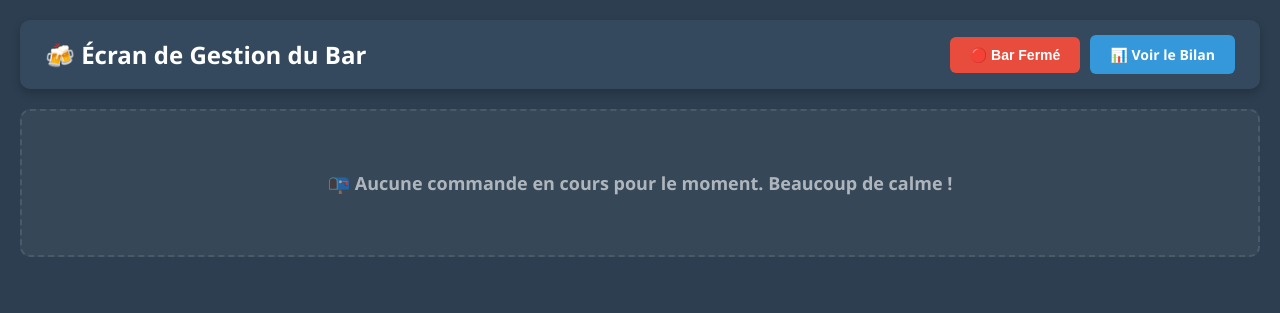
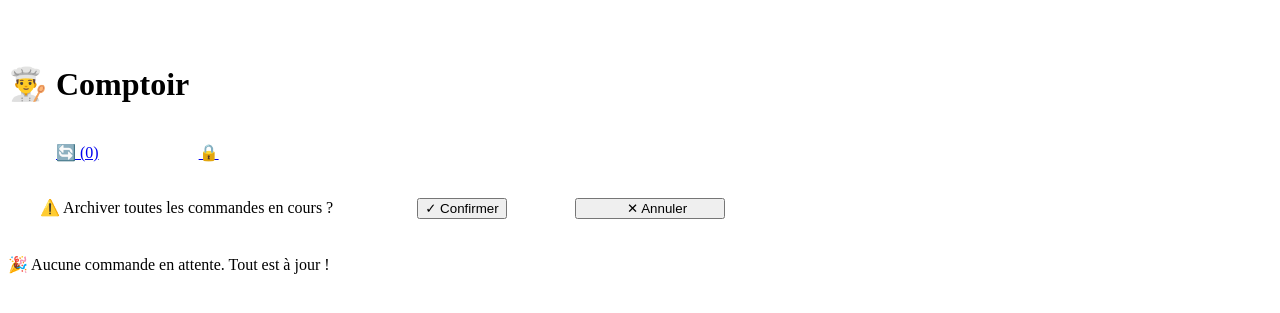
Before and after one commit to HugoLrdd/site_base_nautique, a Flask app: page /bar in a window 1280 px wide. Shown: the top 313 px of the page. Run offline with Flask 3, Linux system fonts and the light colour scheme; the visitor is signed in with stand-in values (Sample User, id 1).

Commit message:
Update bar.html

```diff
--- a/templates/bar.html
+++ b/templates/bar.html
@@ -3,104 +3,228 @@
 <head>
     <meta charset="UTF-8">
     <meta name="viewport" content="width=device-width, initial-scale=1.0">
-    <title>Gestion Bar - Base Nautique</title>
+    <title>Écran Bar - Gestion des commandes</title>
     <style>
-        body { font-family: 'Segoe UI', Arial, sans-serif; background-color: #2c3e50; margin: 0; padding: 20px; color: #333; }
+        * { box-sizing: border-box; }
 
-        .header { display: flex; justify-content: space-between; align-items: center; background: #34495e; padding: 15px 25px; border-radius: 10px; margin-bottom: 20px; box-shadow: 0 4px 10px rgba(0,0,0,0.2); }
-        .header h1 { margin: 0; color: white; font-size: 24px; }
-        .header-btns { display: flex; gap: 10px; align-items: center; }
-
-        .btn-toggle { padding: 10px 20px; border: none; border-radius: 6px; font-weight: bold; cursor: pointer; font-size: 14px; }
-        .btn-toggle.ouvert { background-color: #2ecc71; color: white; }
-        .btn-toggle.ferme { background-color: #e74c3c; color: white; }
-
-        .btn-bilan { background-color: #3498db; color: white; border: none; padding: 10px 20px; border-radius: 6px; font-weight: bold; text-decoration: none; font-size: 14px; }
-        .btn-bilan:hover { background-color: #2980b9; }
-
-        .grid { display: grid; grid-template-columns: repeat(auto-fill, minmax(280px, 1fr)); gap: 20px; }
-
-        .card { background: white; border-radius: 10px; box-shadow: 0 6px 18px rgba(0,0,0,0.15); overflow: hidden; display: flex; flex-direction: column; transition: transform 0.2s; }
-        .card:hover { transform: translateY(-2px); }
-
-        .card-header { padding: 15px; color: white; font-weight: bold; display: flex; justify-content: space-between; align-items: center; }
-        .card-header.preparation { background-color: #e67e22; }
-        .card-header.prete { background-color: #2ecc71; animation: clignote 1.5s infinite; }
-
-        @keyframes clignote {
-            0% { opacity: 1; }
-            50% { opacity: 0.7; }
-            100% { opacity: 1; }
+        body {
+            font-family: 'Segoe UI', Arial, sans-serif;
+            background-color: #2c3e50;
+            margin: 0;
+            padding: 0;
+            color: #ecf0f1;
         }
 
-        .card-body { padding: 20px; flex-grow: 1; }
-        .liste-produits { margin: 0; padding-left: 20px; font-size: 16px; font-weight: 500; }
-        .liste-produits li { margin-bottom: 6px; }
+        .header {
+            background-color: #1a252f;
+            padding: 12px 15px;
+            display: flex;
+            justify-content: space-between;
+            align-items: center;
+            position: sticky;
+            top: 0;
+            z-index: 100;
+            box-shadow: 0 2px 8px rgba(0,0,0,0.3);
+        }
+        .header h1 { margin: 0; color: #3498db; font-size: 18px; }
+        .header-btns { display: flex; gap: 8px; }
+        .btn-refresh { background-color: #3498db; color: white; border: none; padding: 8px 12px; border-radius: 5px; font-weight: bold; cursor: pointer; text-decoration: none; font-size: 13px; }
+        .btn-archiver-tout { background-color: #e74c3c; color: white; border: none; padding: 8px 12px; border-radius: 5px; font-weight: bold; cursor: pointer; text-decoration: none; font-size: 13px; }
+        .btn-logout { background-color: #7f8c8d; color: white; border: none; padding: 8px 12px; border-radius: 5px; font-weight: bold; cursor: pointer; text-decoration: none; font-size: 13px; }
 
-        .note-client { margin-top: 15px; padding: 10px; background: #fff3cd; border-left: 4px solid #ffc107; border-radius: 4px; font-size: 14px; color: #856404; font-style: italic; font-weight: bold; }
+        /* Confirmation archiver tout */
+        .confirm-bar {
+            display: none;
+            background: #c0392b;
+            padding: 10px 15px;
+            text-align: center;
+            font-size: 14px;
+            font-weight: bold;
+            gap: 10px;
+            align-items: center;
+            justify-content: center;
+            flex-wrap: wrap;
+        }
+        .confirm-bar.visible { display: flex; }
+        .confirm-bar span { flex: 1; min-width: 160px; }
+        .btn-confirmer-tout { background: white; color: #c0392b; border: none; padding: 7px 14px; border-radius: 5px; font-weight: bold; cursor: pointer; font-size: 13px; }
+        .btn-annuler-tout { background: rgba(255,255,255,0.2); color: white; border: 1px solid white; padding: 7px 14px; border-radius: 5px; font-weight: bold; cursor: pointer; font-size: 13px; }
 
-        .temps-attente { margin-top: 15px; font-size: 13px; color: #7f8c8d; font-weight: bold; text-align: right; }
+        .zone-tickets {
+            display: flex;
+            flex-direction: column;
+            gap: 12px;
+            padding: 15px;
+        }
 
-        .card-footer { padding: 15px; background: #f8f9fa; border-top: 1px solid #eee; display: flex; gap: 10px; }
+        .ticket {
+            border-radius: 12px;
+            padding: 15px;
+            width: 100%;
+            box-shadow: 0 4px 10px rgba(0,0,0,0.3);
+            color: white;
+        }
+        .ticket-vert { background-color: #2ecc71; }
+        .ticket-orange { background-color: #e67e22; }
+        .ticket-rouge-flash { background-color: #e74c3c; animation: flash 1s infinite alternate; }
 
-        .btn-action { flex: 1; padding: 12px; border: none; border-radius: 6px; font-weight: bold; font-size: 15px; cursor: pointer; color: white; display: flex; align-items: center; justify-content: center; gap: 5px; }
-        .btn-prete { background-color: #2ecc71; }
-        .btn-prete:hover { background-color: #27ae60; }
-        .btn-servie { background-color: #3498db; }
-        .btn-servie:hover { background-color: #2980b9; }
+        @keyframes flash {
+            from { background-color: #e74c3c; box-shadow: 0 0 10px #e74c3c; }
+            to { background-color: #c0392b; box-shadow: 0 0 25px #e74c3c; }
+        }
 
-        .aucun { grid-column: 1 / -1; text-align: center; color: rgba(255,255,255,0.6); padding: 60px; font-size: 18px; font-weight: bold; background: rgba(255,255,255,0.05); border-radius: 10px; border: 2px dashed rgba(255,255,255,0.1); }
+        .ticket-top {
+            display: flex;
+            justify-content: space-between;
+            align-items: center;
+            font-weight: bold;
+            border-bottom: 1px solid rgba(255,255,255,0.3);
+            padding-bottom: 10px;
+            margin-bottom: 10px;
+        }
+        .ticket-numero { font-size: 26px; }
+        .ticket-temps { font-size: 14px; background: rgba(0,0,0,0.2); padding: 4px 10px; border-radius: 10px; }
+
+        .liste-produits {
+            list-style: none;
+            padding: 0;
+            margin: 0 0 10px 0;
+            font-size: 17px;
+            font-weight: 500;
+        }
+        .liste-produits li { margin-bottom: 5px; padding-left: 5px; }
+
+        .note-box {
+            background: rgba(0,0,0,0.15);
+            border-radius: 6px;
+            padding: 6px 10px;
+            font-size: 13px;
+            margin-bottom: 10px;
+        }
+
+        .ticket-bottom { margin-top: 10px; }
+        .statut-actuel { font-size: 12px; font-style: italic; text-align: center; margin-bottom: 6px; opacity: 0.9; }
+        .total-ligne { text-align: center; font-size: 20px; font-weight: bold; margin-bottom: 10px; }
+
+        .actions { display: flex; gap: 8px; }
+        .btn-action {
+            flex: 1;
+            border: none;
+            padding: 12px 8px;
+            border-radius: 8px;
+            font-weight: bold;
+            cursor: pointer;
+            text-align: center;
+            text-decoration: none;
+            font-size: 14px;
+        }
+        .btn-prete { background-color: #f39c12; color: white; border: 1px solid rgba(255,255,255,0.4); }
+        .btn-valider { background-color: white; color: #2c3e50; }
+        .btn-recu { background-color: #9b59b6; color: white; }
+
+        .vide { text-align: center; margin-top: 80px; color: #95a5a6; font-size: 20px; padding: 0 20px; }
     </style>
-    <meta http-equiv="refresh" content="7">
 </head>
 <body>
 
     <div class="header">
-        <h1>🍻 Écran de Gestion du Bar</h1>
+        <h1>👨‍🍳 Comptoir</h1>
         <div class="header-btns">
-            <form action="/toggle-bar" method="POST" style="margin:0;">
-                <button type="submit" class="btn-toggle {% if bar_ouvert %}ouvert{% else %}ferme{% endif %}">
-                    {% if bar_ouvert %}🟢 Bar Ouvert{% else %}🔴 Bar Fermé{% endif %}
+            <a href="/bar" class="btn-refresh">🔄 ({{ commandes|length }})</a>
+            {% if commandes %}
+            <button class="btn-archiver-tout" onclick="document.getElementById('confirm-tout').classList.add('visible')">
+                🗂️ Tout archiver
             </button>
-            </form>
-            <a href="/bilan" class="btn-bilan">📊 Voir le Bilan</a>
+            {% endif %}
+            <a href="/logout_bar" class="btn-logout">🔒</a>
         </div>
     </div>
 
-    <div class="grid">
-        {% for c in commandes %}
-        <div class="card">
-            <div class="card-header {% if c.statut == 'En préparation' %}preparation{% else %}prete{% endif %}">
-                <span>Commande #{{ "%03d" | format(c.id) }}</span>
-                <span>{{ c.statut }}</span>
+    <!-- Bande de confirmation -->
+    <div class="confirm-bar" id="confirm-tout">
+        <span>⚠️ Archiver toutes les commandes en cours ?</span>
+        <form action="/archiver-tout" method="POST" style="display:inline;">
+            <button type="submit" class="btn-confirmer-tout">✓ Confirmer</button>
+        </form>
+        <button class="btn-annuler-tout" onclick="document.getElementById('confirm-tout').classList.remove('visible')">
+            ✕ Annuler
+        </button>
     </div>
 
-            <div class="card-body">
+    <div class="zone-tickets">
+        {% for c in commandes %}
+            <div class="ticket
+                {% if c.attente >= 10 %} ticket-rouge-flash
+                {% elif c.attente >= 5 %} ticket-orange
+                {% else %} ticket-vert
+                {% endif %}">
+
+                <div class="ticket-top">
+                    <span class="ticket-numero">#{{ "%03d" | format(c.id) }}</span>
+                    <span class="ticket-temps">⏱️ {{ c.attente }} min</span>
+                </div>
+
                 <ul class="liste-produits">
-                    {% for p in c.produits %}
-                    <li>{{ p }}</li>
+                    {% for prod in c.produits %}
+                        <li>• {{ prod }}</li>
                     {% endfor %}
                 </ul>
 
                 {% if c.note %}
-                <div class="note-client">💡 {{ c.note }}</div>
+                    <div class="note-box">📝 {{ c.note }}</div>
                 {% endif %}
 
-                <div class="temps-attente">🕒 Depuis {{ c.attente }} min</div>
+                <div class="ticket-bottom">
+                    <div class="statut-actuel">Statut : {{ c.statut }}</div>
+                    <div class="total-ligne">💰 {{ "%.2f" | format(c.total) }} €</div>
+                    <div class="actions">
+                        {% if c.statut == "En préparation" %}
+                            <a href="/prete/{{ c.id }}" class="btn-action btn-prete">📢 Prête !</a>
+                        {% endif %}
+                        <a href="/archiver/{{ c.id }}" class="btn-action btn-valider">✓ Servie</a>
+                        <a href="/recu/{{ c.id }}" target="_blank" class="btn-action btn-recu">🧾 Reçu</a>
+                    </div>
                 </div>
 
-            <div class="card-footer">
-                {% if c.statut == 'En préparation' %}
-                <a href="/prete/{{ c.id }}" class="btn-action btn-prete">✅ Prête !</a>
-                {% else %}
-                <a href="/archiver/{{ c.id }}" class="btn-action btn-servie">📦 Servie</a>
-                {% endif %}
-            </div>
             </div>
         {% else %}
-        <div class="aucun">📭 Aucune commande en cours pour le moment. Beaucoup de calme !</div>
+            <div class="vide">🎉 Aucune commande en attente. Tout est à jour !</div>
         {% endfor %}
     </div>
 
+    <script>
+        const nbCommandesActuel = {{ commandes|length }};
+        const nbCommandesPrecedent = parseInt(localStorage.getItem('nb_commandes') || '0');
+
+        if (nbCommandesActuel > nbCommandesPrecedent) {
+            jouerSonAlerte();
+        }
+
+        localStorage.setItem('nb_commandes', nbCommandesActuel);
+
+        function jouerSonAlerte() {
+            const ctx = new (window.AudioContext || window.webkitAudioContext)();
+
+            function bip(freq, debut, duree) {
+                const osc = ctx.createOscillator();
+                const gain = ctx.createGain();
+                osc.connect(gain);
+                gain.connect(ctx.destination);
+                osc.frequency.value = freq;
+                osc.type = 'sine';
+                gain.gain.setValueAtTime(0.4, ctx.currentTime + debut);
+                gain.gain.exponentialRampToValueAtTime(0.001, ctx.currentTime + debut + duree);
+                osc.start(ctx.currentTime + debut);
+                osc.stop(ctx.currentTime + debut + duree);
+            }
+
+            bip(520, 0.0, 0.15);
+            bip(660, 0.2, 0.15);
+            bip(800, 0.4, 0.25);
+        }
+
+        setTimeout(() => location.reload(), 15000);
+    </script>
+
 </body>
 </html>
```
Lines whose indentation alone changed are shown as unchanged.
